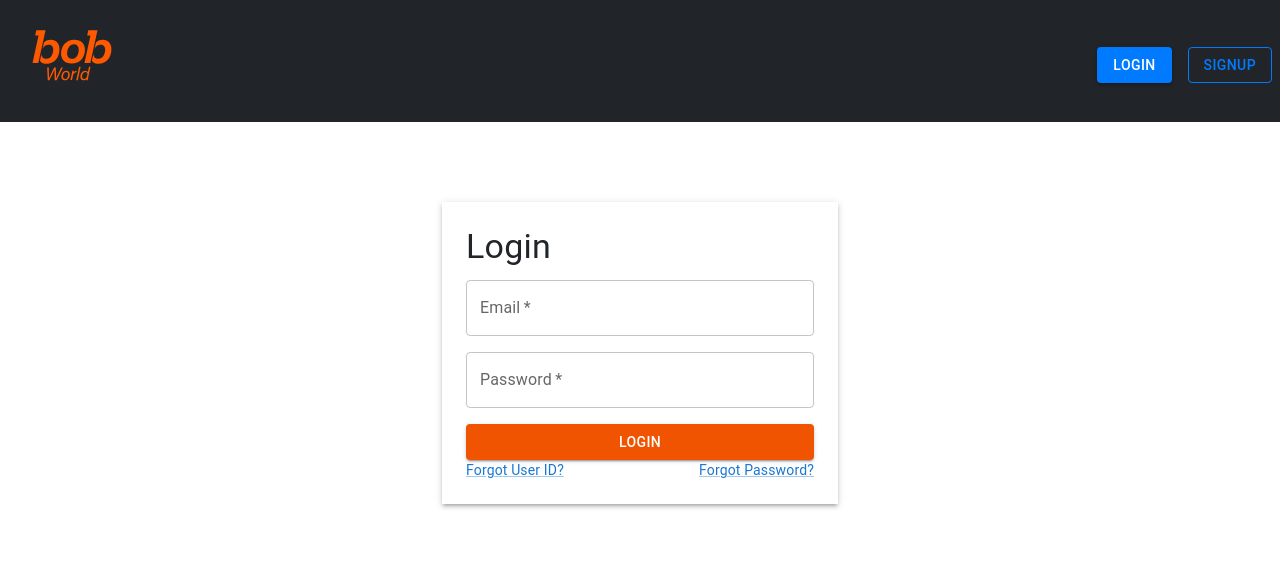
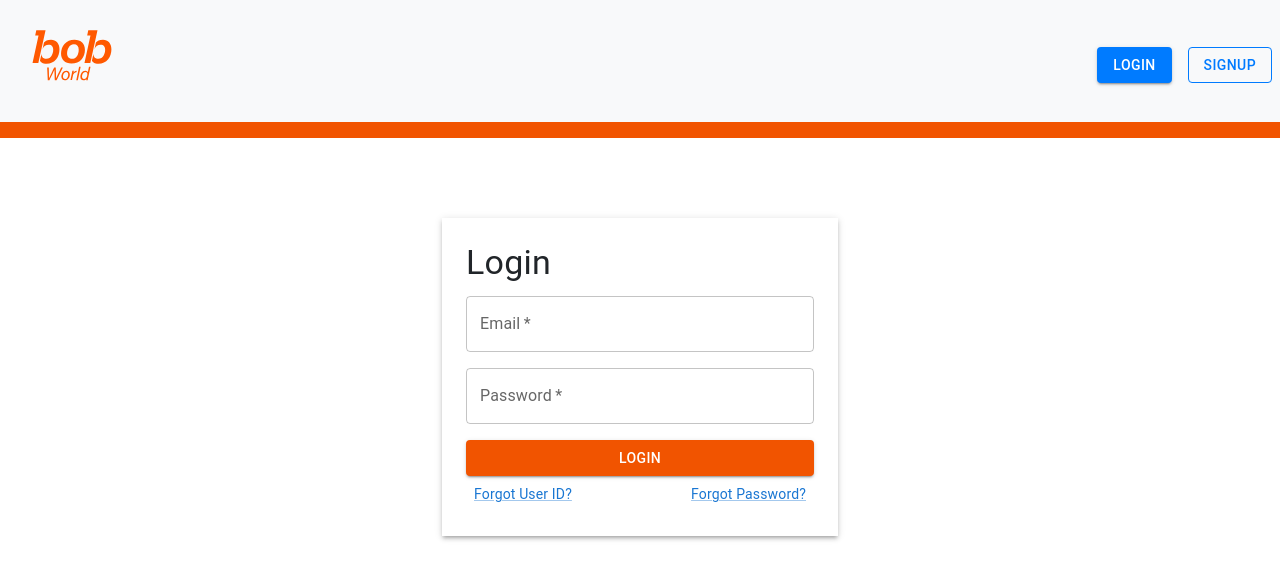
Before and after one commit to why-aditi/Financial-Advisory, a React (Create React App) app in the folder frontend/: page /login in a window 1280 px wide. Shown: the top 580 px of the page. Built offline with nearby package versions, Linux system fonts and the light colour scheme.

Commit message:
Minor Changes

```diff
--- a/frontend/src/Components/LogIn.css
+++ b/frontend/src/Components/LogIn.css
@@ -31,4 +31,5 @@
     display: flex;
     align-items: center;
     justify-content: space-between;
+    padding: 0.5rem;
   }
--- a/frontend/src/Components/Nav.css
+++ b/frontend/src/Components/Nav.css
@@ -5,6 +5,7 @@
     padding-left: 1rem;
     align-items: center;
     justify-content: space-between;
+    border-bottom: 1rem solid #F15400;
 }
 
 .logo {
--- a/frontend/src/Components/Navbar.js
+++ b/frontend/src/Components/Navbar.js
@@ -12,7 +12,7 @@
   };
 
   return (
-    <nav className="navbar navbar-expand-lg navbar-dark bg-dark">
+    <nav className="navbar navbar-expand-lg navbar-light bg-light">
       <a className="navbar-brand" href="/">
         <img src={logo} alt="Bob World Logo" className="logo" />
       </a>
```
